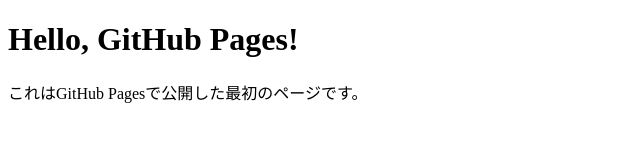
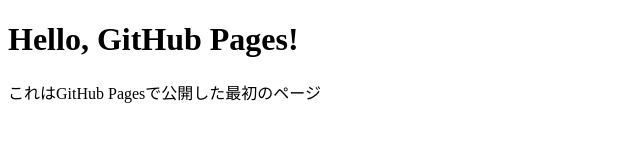
Before and after one commit to o-jirou/website, a plain HTML site: page index.html in a window 1280 px wide. Shown: the full height of the page, 0-640 px from the left. Drawn offline with Linux system fonts and the light colour scheme.

Commit message:
Update index.html

```diff
--- a/index.html
+++ b/index.html
@@ -7,6 +7,6 @@
 	</head>
 	<body>
 		<h1>Hello, GitHub Pages!</h1>
-		<p>これはGitHub Pagesで公開した最初のページです。</p>
+		<p>これはGitHub Pagesで公開した最初のページ</p>
 	</body>
 </html>
```
